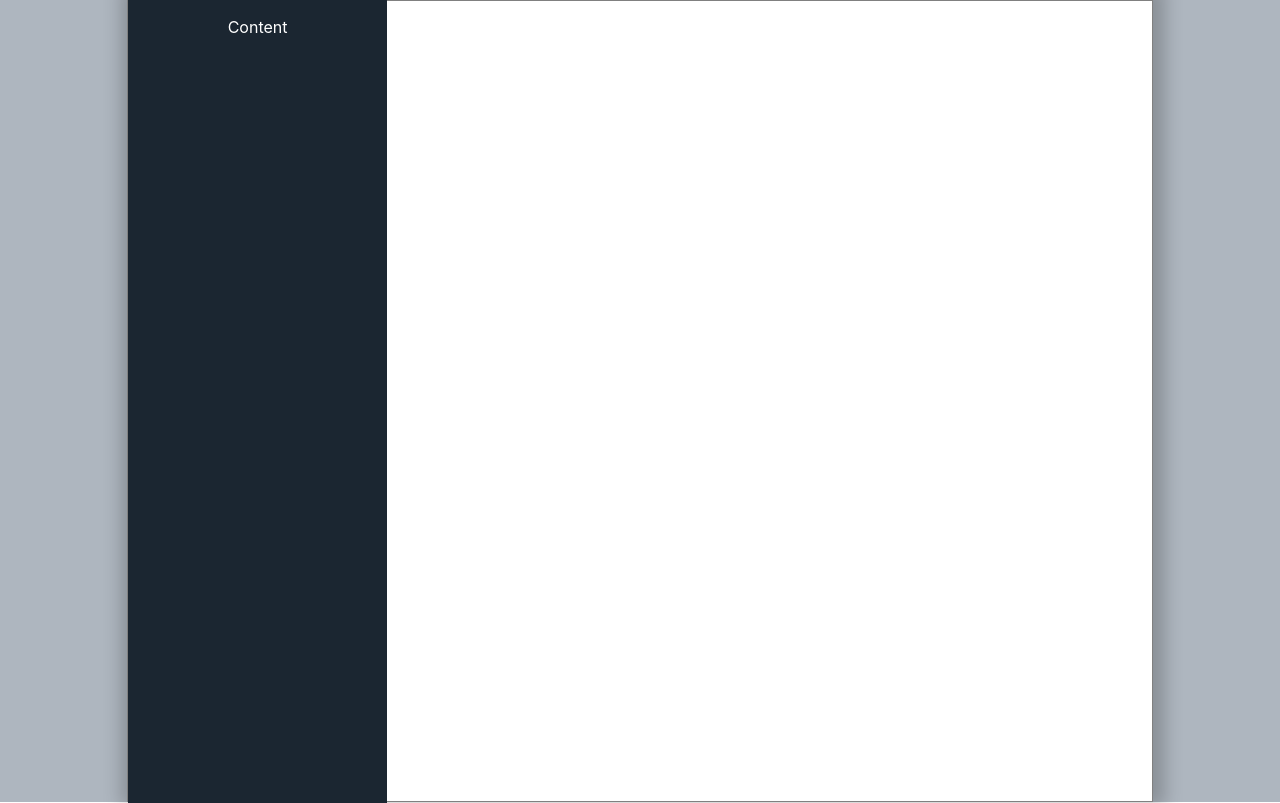
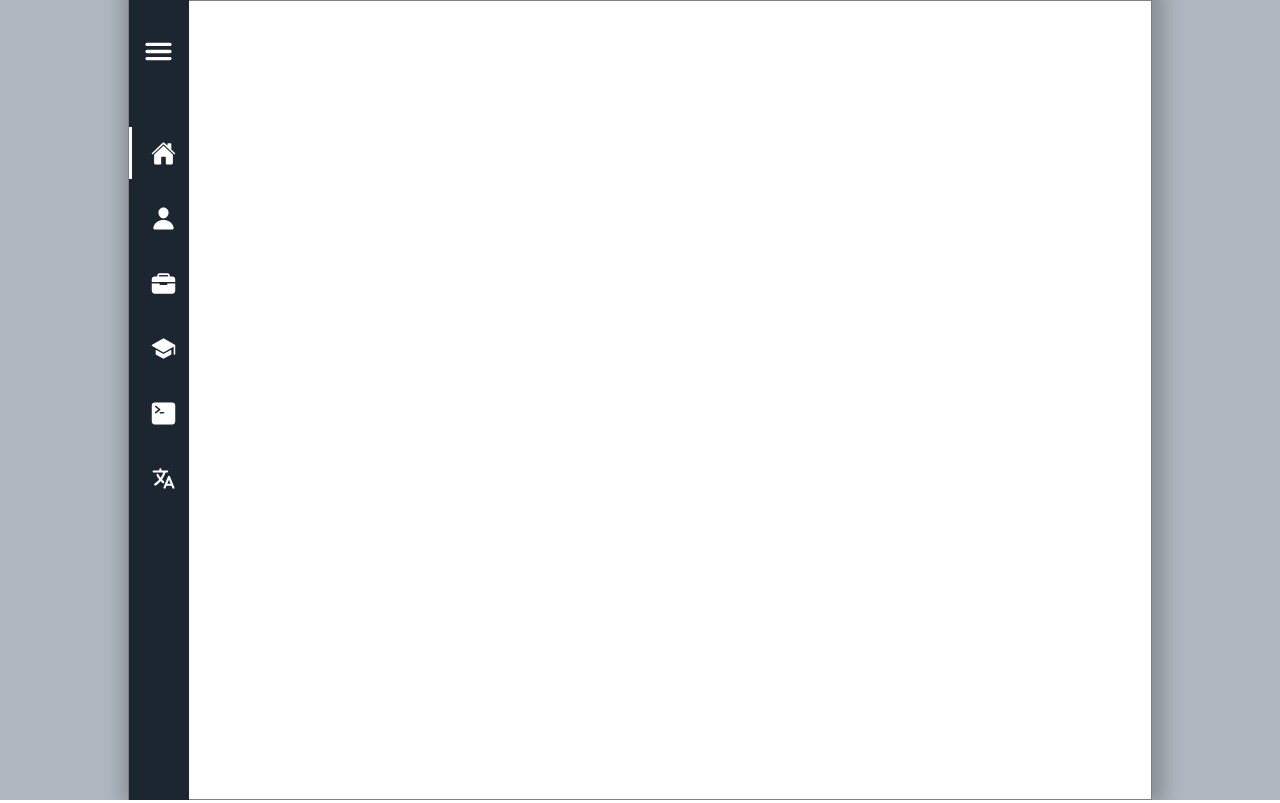
Before and after one commit to wfgp12/wfgp12.github.io, a React (Create React App) app: page / in a window 1280 px wide. Built offline with nearby package versions, Linux system fonts and the light colour scheme.

Commit message:
Menu lateral terminado

```diff
--- a/public/index.html
+++ b/public/index.html
@@ -10,34 +10,16 @@
       content="Web site created using create-react-app"
     />
     <link rel="apple-touch-icon" href="%PUBLIC_URL%/logo192.png" />
-    <!--
-      manifest.json provides metadata used when your web app is installed on a
-      user's mobile device or desktop. See https://developers.google.com/web/fundamentals/web-app-manifest/
-    -->
     <link rel="manifest" href="%PUBLIC_URL%/manifest.json" />
-    <!--
-      Notice the use of %PUBLIC_URL% in the tags above.
-      It will be replaced with the URL of the `public` folder during the build.
-      Only files inside the `public` folder can be referenced from the HTML.
 
-      Unlike "/favicon.ico" or "favicon.ico", "%PUBLIC_URL%/favicon.ico" will
-      work correctly both with client-side routing and a non-root public URL.
-      Learn how to configure a non-root public URL by running `npm run build`.
-    -->
+    <script defer type="module" src="https://unpkg.com/ionicons@5.5.2/dist/ionicons/ionicons.esm.js"></script>
+    <script defer nomodule src="https://unpkg.com/ionicons@5.5.2/dist/ionicons/ionicons.js"></script>
+
     <title>Perfil</title>
   </head>
   <body>
     <noscript>You need to enable JavaScript to run this app.</noscript>
     <div id="root"></div>
-    <!--
-      This HTML file is a template.
-      If you open it directly in the browser, you will see an empty page.
 
-      You can add webfonts, meta tags, or analytics to this file.
-      The build step will place the bundled scripts into the <body> tag.
-
-      To begin the development, run `npm start` or `yarn start`.
-      To create a production bundle, use `npm run build` or `yarn build`.
-    -->
   </body>
 </html>
--- a/src/App.css
+++ b/src/App.css
@@ -1,41 +1,15 @@
+@import url('https://fonts.googleapis.com/css2?family=Montserrat:wght@300&display=swap');
+*{
+  margin: 0;
+  padding: 0;
+  box-sizing: border-box;
+  text-decoration: none;
+  font-family: 'Montserrat', sans-serif;
+}
+
 .App {
   text-align: center;
   background-color: #AEB6BF;
-}
-
-.App-logo {
-  height: 40vmin;
-  pointer-events: none;
-}
-
-@media (prefers-reduced-motion: no-preference) {
-  .App-logo {
-    animation: App-logo-spin infinite 20s linear;
-  }
-}
-
-.App-header {
-  background-color: #282c34;
-  min-height: 100vh;
-  display: flex;
-  flex-direction: column;
-  align-items: center;
-  justify-content: center;
-  font-size: calc(10px + 2vmin);
-  color: white;
-}
-
-.App-link {
-  color: #61dafb;
-}
-
-@keyframes App-logo-spin {
-  from {
-    transform: rotate(0deg);
-  }
-  to {
-    transform: rotate(360deg);
-  }
 }
 
 #container{
@@ -48,12 +22,5 @@
   min-height: 100vh;
   margin: 0 auto;
   width: 80%;
+  transition: margin-left 300ms cubic-bezier(0.785, 0.135, 0.15, 0.86);
 }
-#content{
-  background-color: #1B2631;
-  color: white;
-  height: 100%;
-  padding: 0.1em;
-  position: absolute;
-  width: 20%;
-}
--- a/src/App.js
+++ b/src/App.js
@@ -1,13 +1,17 @@
-import logo from './logo.svg';
+import React from 'react';
+import { Menu } from './components/Menu';
+
 import './App.css';
-import { Content } from './components/Content';
 
 function App() {
+
   return (
     <div className="App">
+
       <div id='container'>
-        <Content />
+          <Menu />
       </div>
+
     </div>
   );
 }
--- a/src/components/Content.js
+++ /dev/null
@@ -1,11 +0,0 @@
-import React from 'react'
-
-export const Content = () => {
-
-    return (
-    <div id='content'>
-        <p>Content</p>
-        <img src=''></img>
-    </div>
-  )
-}
--- /dev/null
+++ b/src/components/Menu.js
@@ -0,0 +1,61 @@
+import React from 'react'
+
+import './menu.css'
+
+export const Menu = () => {
+    const handleOpenCLose  = () => {
+        document.getElementById("container").classList.toggle("container_move");
+        document.getElementById("menu").classList.toggle("menu_move");
+    }
+  return (
+    <div className='menu' id='menu'>
+            <div className='titlePage'>
+              <button className='icon_menu' onClick={handleOpenCLose}>
+                <ion-icon name="menu" ></ion-icon>
+              </button>
+              <h1 id='title'>Perfil</h1>
+            </div>
+
+            <div className='optionMenu'>
+              <a href='#' className='selected'>
+                <div className='option'>
+                  <ion-icon name="home"></ion-icon>
+                  <h4>Inicio</h4>
+                </div>
+              </a>
+              <a href='#'>
+                <div className='option'>
+                  <ion-icon name="person"></ion-icon>
+                  <h4>Quien soy</h4>
+                </div>
+              </a>
+              <a href='#'>
+                <div className='option'>
+                  <ion-icon name="briefcase"></ion-icon>
+                  <h4>Experiencia</h4>
+                </div>
+              </a>
+              <a href='#'>
+                <div className='option'>
+                <ion-icon name="school"></ion-icon>
+                <h4>Estudios</h4>
+                </div>
+              </a>
+              <a href='#'>
+                <div className='option'>
+                  <ion-icon name="terminal"></ion-icon>
+                  <h4>Habilidades</h4>
+                </div>
+              </a>
+              <a href='#'>
+                <div className='option'>
+                  <ion-icon name="language"></ion-icon>
+                  <h4>Idiomas</h4>
+                </div>
+              </a>
+            </div>
+
+    </div>
+
+  )
+}
--- /dev/null
+++ b/src/components/menu.css
@@ -0,0 +1,98 @@
+.menu{
+    background-color: #1B2631;
+    color: white;
+    height: 100%;
+    padding: 0.1em;
+    position: fixed;
+    width: 60px;
+    overflow: hidden;
+    overflow-y: scroll;
+    transition: all 300ms cubic-bezier(0.785, 0.135, 0.15, 0.86);
+
+  }
+  /* Ocultar scroll */
+  .menu::-webkit-scrollbar{
+    display: none;
+  }
+  .menu{
+    -ms-overflow-style: none;
+    scrollbar-width: none;
+  }
+
+  .titlePage{
+    padding: 20px 10px;
+    display: flex;
+    align-items: center;
+  }
+  .titlePage h1{
+    display: flex;
+    padding: 10px;
+    margin-right: 60px;
+  }
+  .icon_menu{
+    align-items: center;
+    background-color: transparent;
+    border: none;
+    display: flex;
+    height: 100%;
+    justify-content: center;
+    margin-right: 15px;
+    width: 50px;
+  }
+  .icon_menu  ion-icon{
+    font-size: 35px;
+  }
+  .optionMenu{
+    padding: 20px 20px;
+    position: absolute;
+  }
+  .optionMenu a{
+    color: #ffffffb2;
+    cursor: default;
+    display: block;
+    position: relative;
+    transition: color 300ms;
+  }
+  .optionMenu a:hover{
+    color: white;
+  }
+  .optionMenu .option{
+    padding: 20px 0px;
+    display: flex;
+    align-items: center;
+    position: relative;
+  }
+  .optionMenu .option ion-icon{
+    margin-right: 20px;
+  }
+  .optionMenu .option h4{
+    font-weight: 300px;
+    cursor: pointer;
+  }
+
+  a.selected{
+    color: white;
+  }
+  .selected:before{
+    content: '';
+    width: 3px;
+    height: 80%;
+    background: white;
+    position: absolute;
+    top: 10%;
+    left: -22px;
+  }
+
+  /* CLases para JavaScript */
+  .container_move{
+    margin-left: 250px;
+  }
+  .menu_move{
+    width: 250px;
+  }
+
+  /* Estilo de iconos */
+  ion-icon{
+    font-size: 25px;
+    color: white;
+  }
```
Also changed, not shown: src/components/Footer.js (added, +7 -0 lines), src/setupTests.js (deleted, +0 -5 lines), src/logo.svg (deleted).
